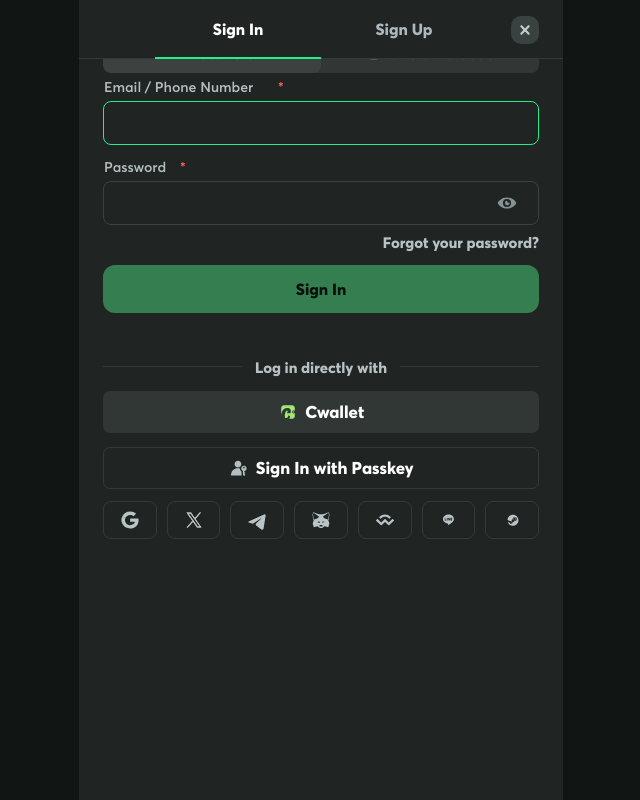
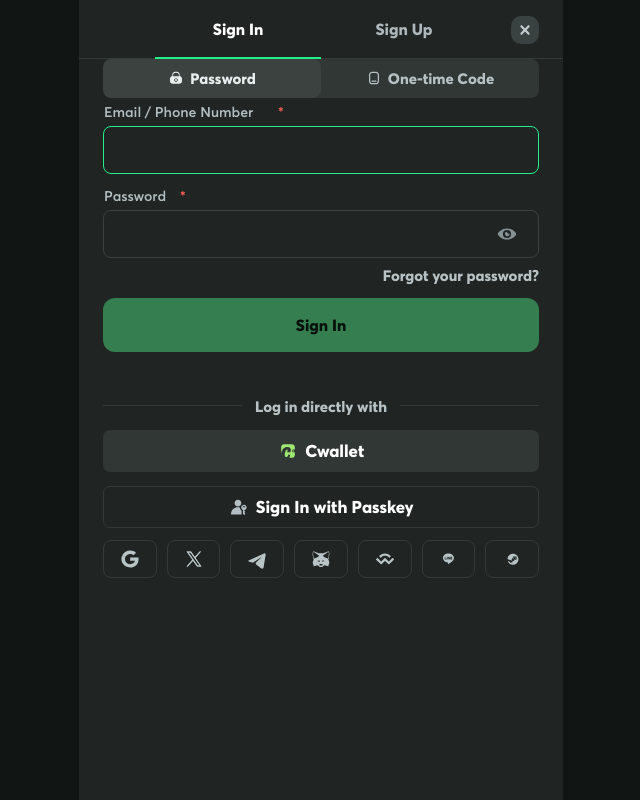
Before and after one commit to databcgame-max/nomie, a plain HTML site: page index.html in a window 1280 px wide. Shown: the whole page, without its empty margins (319-959 px from the left). Drawn offline with Linux system fonts and the light colour scheme; no server answers.

Commit message:
Update index.html

```diff
--- a/index.html
+++ b/index.html
@@ -2047,14 +2047,14 @@
       --login-panel-width: min(100vw, 484px);
       --login-x: clamp(16px, 5vw, 24px);
       --login-header-height: clamp(50px, 8vh, 59px);
-      --login-content-top: clamp(88px, 18vh, 151px);
+      --login-content-gap: clamp(42px, 10vh, 92px);
       --login-tabs-height: clamp(39px, 6.4vh, 45px);
       --login-form-gap: clamp(28px, 6.5vh, 55px);
-      --login-input-height: clamp(44px, 7vh, 52px);
+      --login-input-height: clamp(48px, 7.4vh, 56px);
       --login-label-offset: clamp(22px, 4.4vh, 28px);
       --login-field-gap: clamp(38px, 7vh, 56px);
       --login-forgot-height: clamp(24px, 4.7vh, 35px);
-      --login-submit-height: clamp(48px, 8vh, 63px);
+      --login-submit-height: clamp(54px, 8.4vh, 68px);
       --login-submit-gap: clamp(16px, 3.8vh, 28px);
       --login-alt-padding: clamp(16px, 4.6vh, 38px);
       --login-small-button-height: clamp(42px, 6.8vh, 54px);
@@ -2112,16 +2112,19 @@
 
     .account-dialog > .dialog-content {
       height: var(--login-screen-height) !important;
+      max-height: var(--login-screen-height) !important;
       padding: 0 !important;
       background: #202524 !important;
       overflow-y: auto !important;
       overflow-x: hidden !important;
+      overscroll-behavior: contain !important;
+      -webkit-overflow-scrolling: touch !important;
     }
 
     .account-dialog .scroll-container {
-      min-height: 100% !important;
-      height: 100% !important;
-      padding-bottom: 0 !important;
+      min-height: calc(100% + 1px) !important;
+      height: auto !important;
+      padding-bottom: calc(28px + var(--login-safe-bottom)) !important;
       background: #202524 !important;
     }
 
@@ -2215,7 +2218,7 @@
 
     .account-dialog .w-full.flex-1.px-6.relative.z-10 {
       width: 100% !important;
-      padding: calc(var(--login-content-top) + var(--login-safe-top)) var(--login-x) 0 !important;
+      padding: calc(var(--login-safe-top) + var(--login-header-height) + var(--login-content-gap)) var(--login-x) 0 !important;
       margin: 0 !important;
       flex: 0 0 auto !important;
       max-height: none !important;
@@ -2557,14 +2560,14 @@
     @media (max-height: 820px) {
       html.dark,
       html.dark body {
-        --login-content-top: clamp(68px, 11vh, 86px);
+        --login-content-gap: clamp(36px, 6.5vh, 52px);
         --login-tabs-height: 39px;
         --login-form-gap: 28px;
-        --login-input-height: 44px;
+        --login-input-height: 48px;
         --login-label-offset: 24px;
         --login-field-gap: 36px;
         --login-forgot-height: 24px;
-        --login-submit-height: 48px;
+        --login-submit-height: 54px;
         --login-submit-gap: 16px;
         --login-alt-padding: 16px;
         --login-small-button-height: 42px;
```
